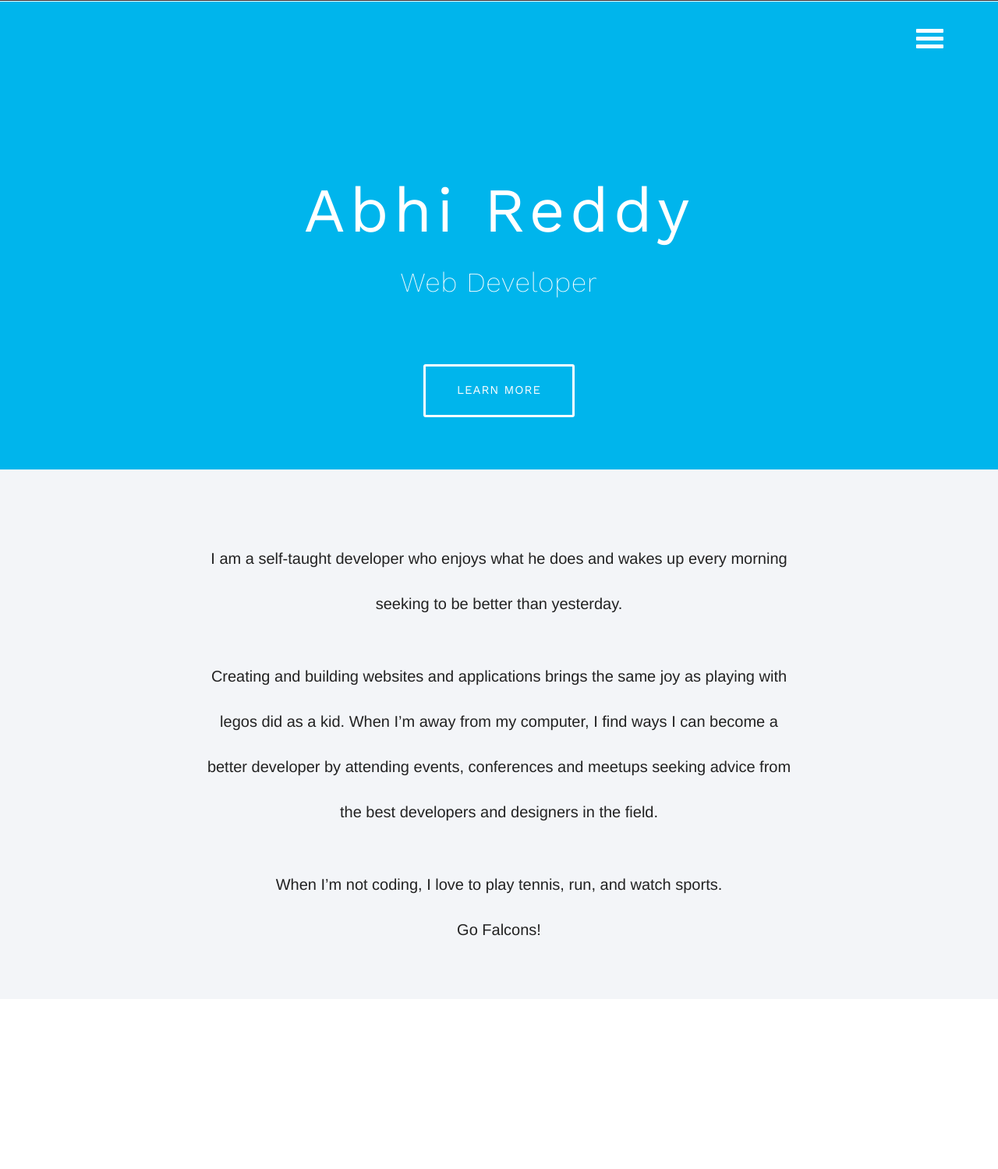
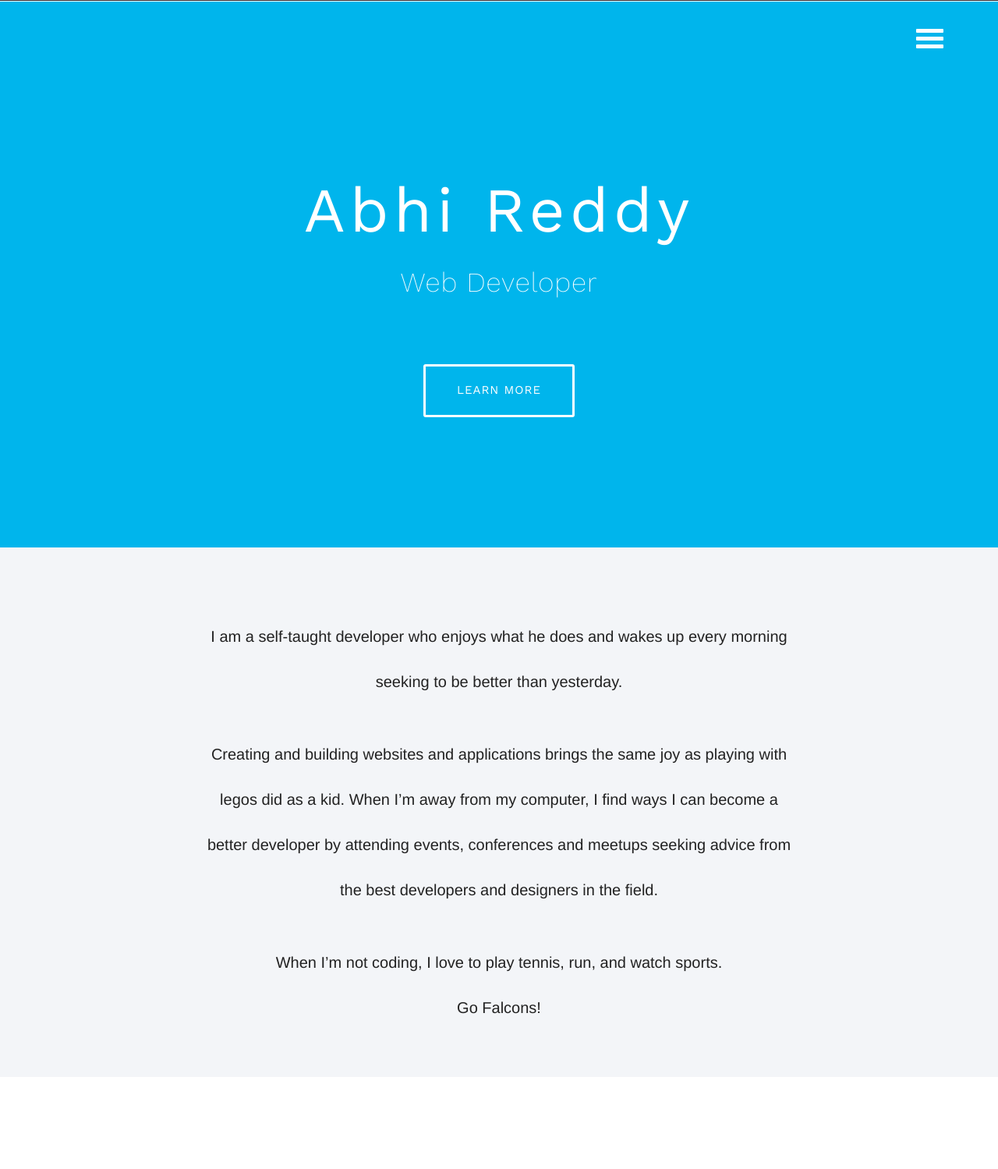
Before and after one commit to abhiram25/abhiram25.github.io, a PHP site: page / in a window 1280 px wide. Shown: the top 1499 px of the page at 78% size. Run offline with PHP 8.4, Linux system fonts and the light colour scheme; some libraries are stand-ins or nearby versions.

Commit message:
change height

```diff
--- a/css/style.css
+++ b/css/style.css
@@ -10,7 +10,7 @@ h1 {
 .intro {
   background: #00b5ec;
   clip: rect(110px, 0, 0, 0);
-  height: 600px;
+  height: 700px;
   padding: 35px 0 20px 0;
   font-family: 'Work Sans', sans-serif;
 }
@@ -30,6 +30,9 @@ h1 {
     font-size: 35px;
     font-weight: 200;
 }
+
+.learn-more-btn,
+ {}
 
 .learn-more-btn {
     background: transparent;
@@ -315,7 +318,6 @@ Waypoints
 .bounceInLeft, .bounceInRight, .fadeInUp, .fadeInUpDelay, .fadeInDown, .fadeInUpD, .fadeInLeft, .fadeInRight { visibility: visible; }
 .delay-05s { animation-delay: 0.5s; -webkit-animation-delay: 0.5s; }
 .delay-1s { animation-delay: 1s; -webkit-animation-delay: 1s; }
-.wp3 { background: url('../img/iphone-bg.png') no-repeat center center; background-position: 200px 10px; height: 100%; }
 
 /* ==========================================================================
 Portfolio
```
